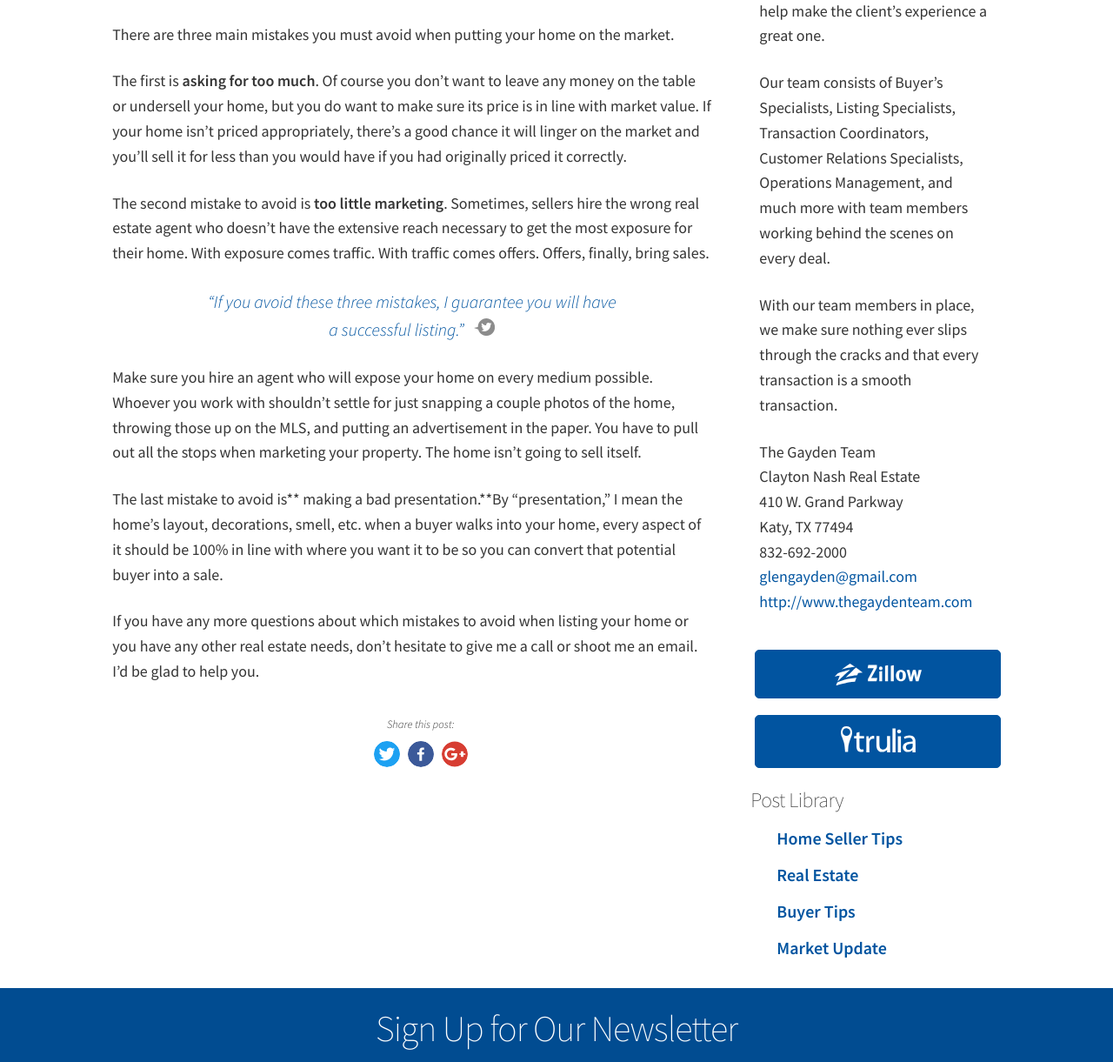
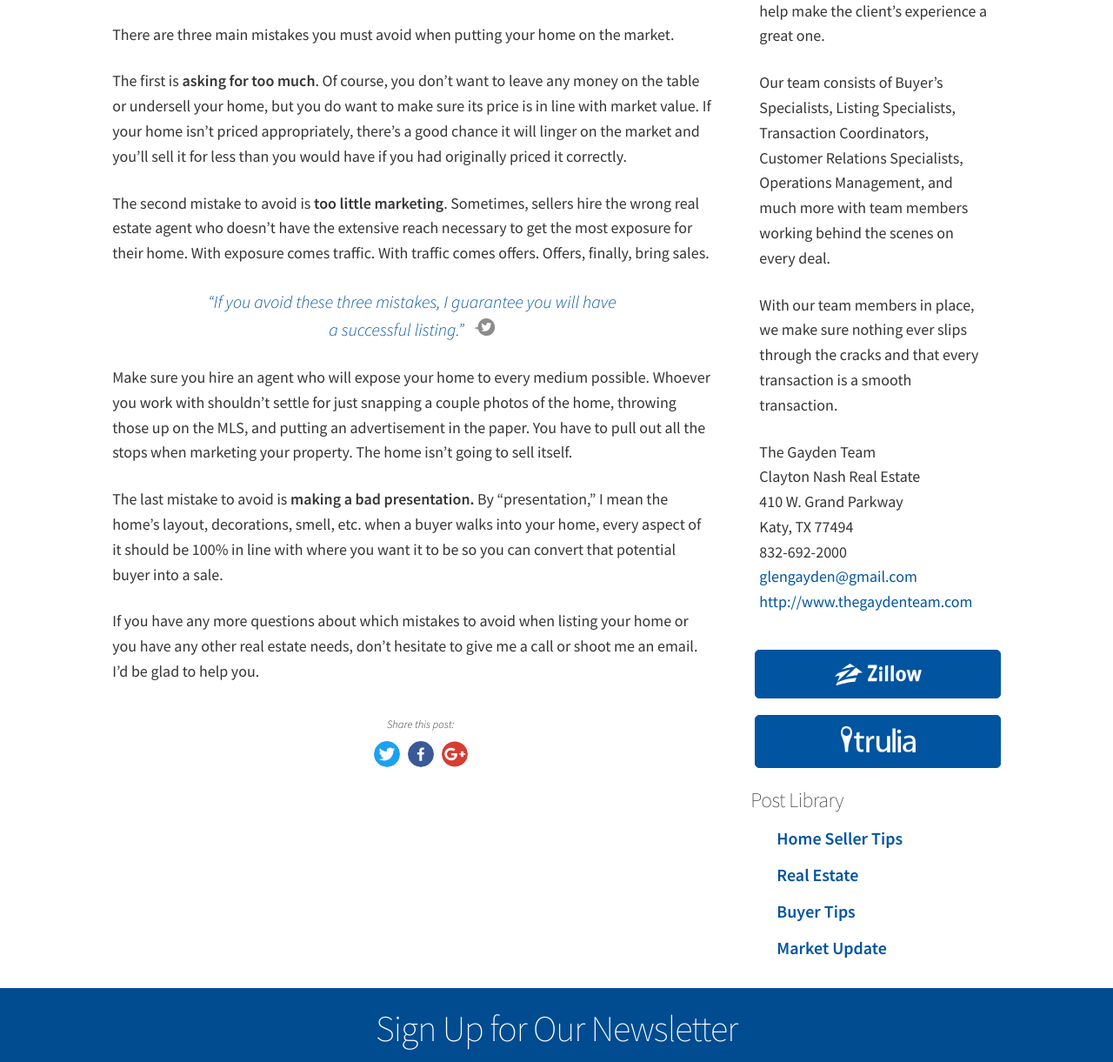
Before and after one commit to Vyral/glen-gayden-blog, a Jekyll site: the page built from _posts/2018-02-16-3-major-listing-mistakes-home-sellers-should-avoid.md, in a window 1280 px wide and 1400 px high, scrolled down 1069 px, cut to the strip 179-1400 px from the top of the window. Shown: the whole strip at 87% size. Built offline with Jekyll 4.4.1, drawn with Linux system fonts in a browser that asks for light colours; nearby versions of some CDN libraries.

Commit message:
Updated '_posts/2018-02-16-3-major-listing-mistakes-home-sellers-should-avoid.md' via CloudCannon

```diff
--- a/_posts/2018-02-16-3-major-listing-mistakes-home-sellers-should-avoid.md
+++ b/_posts/2018-02-16-3-major-listing-mistakes-home-sellers-should-avoid.md
@@ -24,7 +24,7 @@
 There are three main mistakes you must avoid when putting your home on the market.
 {: .present-before-paste}
 
-The first is **asking for too much**. Of course you don’t want to leave any money on the table or undersell your home, but you do want to make sure its price is in line with market value. If your home isn’t priced appropriately, there’s a good chance it will linger on the market and you’ll sell it for less than you would have if you had originally priced it correctly.
+The first is **asking for too much**. Of course, you don’t want to leave any money on the table or undersell your home, but you do want to make sure its price is in line with market value. If your home isn’t priced appropriately, there’s a good chance it will linger on the market and you’ll sell it for less than you would have if you had originally priced it correctly.
 {: .present-before-paste}
 
 The second mistake to avoid is **too little marketing**. Sometimes, sellers hire the wrong real estate agent who doesn’t have the extensive reach necessary to get the most exposure for their home. With exposure comes traffic. With traffic comes offers. Offers, finally, bring sales.
@@ -33,13 +33,11 @@
 {% include pullquote.html %}
 {: .present-before-paste}
 
-Make sure you hire an agent who will expose your home on every medium possible. Whoever you work with shouldn’t settle for just snapping a couple photos of the home, throwing those up on the MLS, and putting an advertisement in the paper. You have to pull out all the stops when marketing your property. The home isn’t going to sell itself.
+Make sure you hire an agent who will expose your home to every medium possible. Whoever you work with shouldn’t settle for just snapping a couple photos of the home, throwing those up on the MLS, and putting an advertisement in the paper. You have to pull out all the stops when marketing your property. The home isn’t going to sell itself.
 {: .present-before-paste}
 
-The last mistake to avoid is\*\* making a bad presentation.\*\*By “presentation,” I mean the home’s layout, decorations, smell, etc. when a buyer walks into your home, every aspect of it should be 100% in line with where you want it to be so you can convert that potential buyer into a sale.
+The last mistake to avoid is **making a bad presentation.** By “presentation,” I mean the home’s layout, decorations, smell, etc. when a buyer walks into your home, every aspect of it should be 100% in line with where you want it to be so you can convert that potential buyer into a sale.
 {: .present-before-paste}
 
 If you have any more questions about which mistakes to avoid when listing your home or you have any other real estate needs, don’t hesitate to give me a call or shoot me an email. I’d be glad to help you.
 {: .present-before-paste}
-
-{: .present-before-paste}
```
